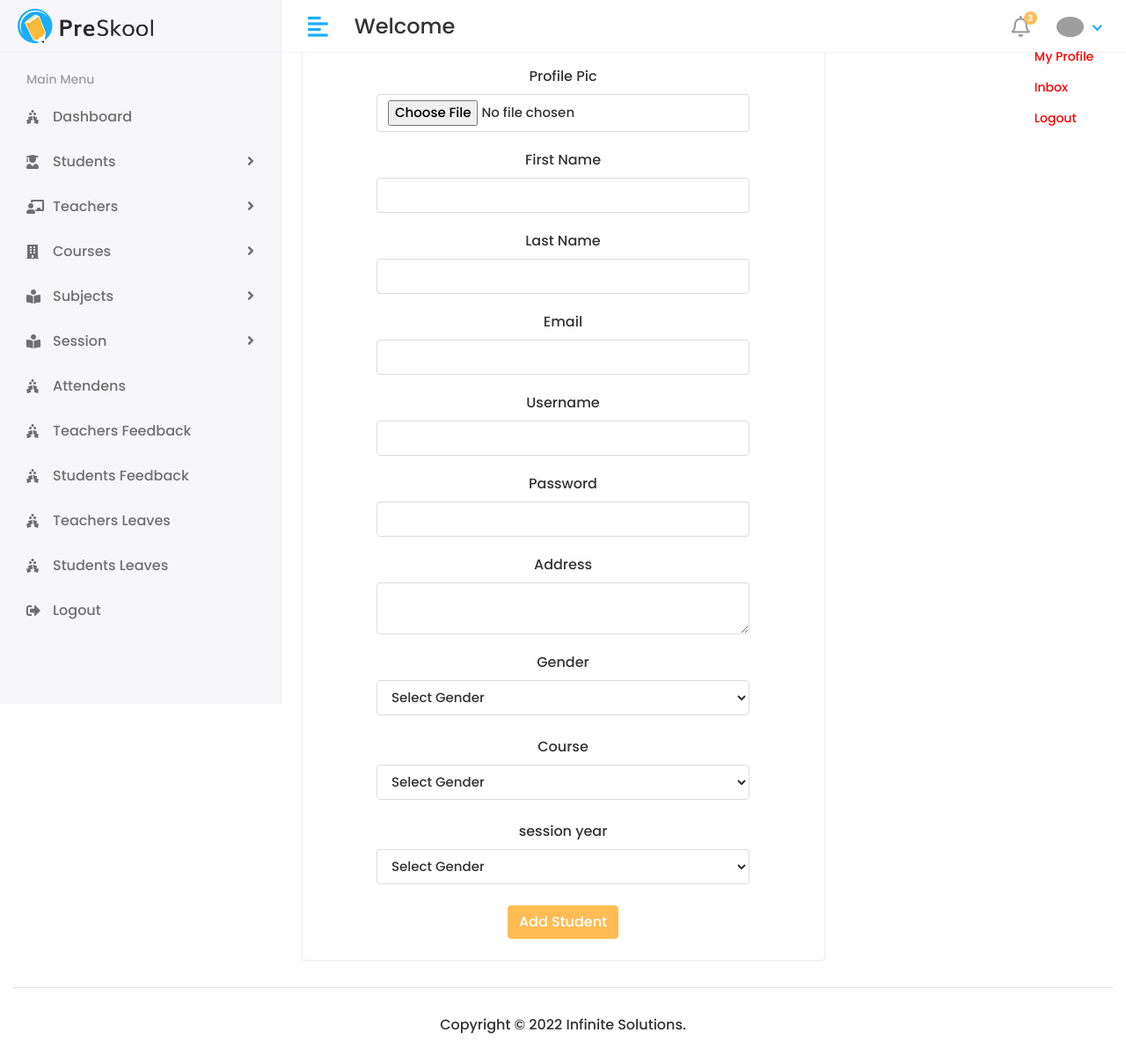
After one commit to raofaisalmaqbool/School_Management_System, a Django app: template templates/principal/add_student.html in a window 1280 px wide. The commit adds this page. Shown: the whole page at 88% size. Run offline with Django 3.2, Linux system fonts and the light colour scheme; the template is opened without the code that fills it, so the values that code supplies are empty; some libraries are stand-ins or nearby versions; grey boxes are pictures that could not be loaded.

Commit message:
Frontend setting of add student page

```diff
--- a/School_Management_System/principal_views.py
+++ b/School_Management_System/principal_views.py
@@ -2,6 +2,9 @@ from django.shortcuts import render, redirect
 from django.contrib.auth.decorators import login_required
 
 @login_required(login_url='/')
-
 def principal_home(request):
     return render(request, 'principal/principal_home.html')
+
+@login_required(login_url='/')
+def add_student(request):
+    return render(request,'principal/add_student.html')
--- a/School_Management_System/urls.py
+++ b/School_Management_System/urls.py
@@ -33,5 +33,9 @@ urlpatterns = [
     path('principal/principal_home/', principal_views.principal_home, name='principal_home'),  #principal home page
     path('profile/update', views.profile_update, name='profile_update'),
     #path('Profile/update',views.PROFILE_UPDATE,name='profile_update'),
+    #path('Hod/Student/Add',Hod_Views.ADD_STUDENT,name='add_student'),
+    path('principal/student/add',principal_views.add_student, name='add_student'),
+
+
 
 ] + static(settings.MEDIA_URL, document_root = settings.MEDIA_ROOT)
--- a/templates/includes/sidebar.html
+++ b/templates/includes/sidebar.html
@@ -6,16 +6,16 @@
             <li class="menu-title">
                <span>Main Menu</span>
             </li>
-            <li class="submenu active">
-                  <a href="holiday.html"><i class="fas fa-holly-berry"></i> <span>Dashboard</span></a>
+            <li>
+                  <a href="{% url 'principal_home' %}"><i class="fas fa-holly-berry"></i> <span>Dashboard</span></a>
             </li>
             <li class="submenu">
                <a href="#"><i class="fas fa-user-graduate"></i> <span> Students</span> <span class="menu-arrow"></span></a>
                <ul>
 
-                  <li><a href="student-details.html">Student View</a></li>
-                  <li><a href="add-student.html">Student Add</a></li>
-                  <li><a href="edit-student.html">Student Edit</a></li>
+                  <li><a href="{% url 'add_student' %}">Add Student</a></li>
+                  <li><a href="add-student.html">View Student</a></li>
+
                </ul>
             </li>
             <li class="submenu">
--- /dev/null
+++ b/templates/principal/add_student.html
@@ -0,0 +1,120 @@
+{% extends 'base.html' %}
+{% block content %}
+<center>
+
+<div class="col-sm-6">
+   <div class="card">
+      <div class="card-body">
+
+         <form method="post" action="#" enctype="multipart/form-data">
+            {% csrf_token %}
+            <div class="col-6">
+               <h5 class="form-title"><span>Add Student</span></h5>
+            </div>
+            {% if messages %}
+            {% for message in messages %}
+            {% if message.tags == 'error' %}
+            <div class="alert alert-warning alert-dismissible fade show" role="alert">
+               {{message}}
+               <button type="button" class="close" data-dismiss="alert" aria-label="Close">
+               <span aria-hidden="true">&times;</span>
+               </button>
+            </div>
+            {% endif %}
+            {% endfor %}
+            {% endif %}
+            {% if messages %}
+            {% for message in messages %}
+            {% if message.tags == 'success' %}
+            <div class="alert alert-warning alert-dismissible fade show" role="alert">
+               {{message}}
+               <button type="button" class="close" data-dismiss="alert" aria-label="Close">
+               <span aria-hidden="true">&times;</span>
+               </button>
+            </div>
+            {% endif %}
+            {% endfor %}
+            {% endif %}
+            <div class="col-sm-10">
+               <div class="form-group">
+                  <label>Profile Pic</label>
+                  <input type="file" class="form-control" name="profile_pic">
+               </div>
+            </div>
+            <div class="col-sm-10">
+               <div class="form-group">
+                  <label>First Name</label>
+                  <input type="text" class="form-control" name="first_name" >
+               </div>
+            </div>
+            <div class="col-sm-10">
+               <div class="form-group">
+                  <label>Last Name</label>
+                  <input type="text" class="form-control" name="last_name" >
+               </div>
+            </div>
+            <div class="col-sm-10">
+               <div class="form-group">
+                  <label>Email</label>
+                  <input type="text" class="form-control" name="email">
+               </div>
+            </div>
+            <div class="col-sm-10">
+               <div class="form-group">
+                  <label>Username</label>
+                  <input type="text" class="form-control" name="username">
+                     </div>
+                     </div>
+                     <div class="col-sm-10">
+                  <div class="form-group">
+                     <label>Password</label>
+                     <input type="password" class="form-control" name="password">
+                  </div>
+               </div>
+               <div class="col-sm-10">
+                  <div class="form-group">
+                     <label>Address</label>
+                     <textarea class="form-control" name="address" required></textarea>
+                  </div>
+               </div>
+
+               <div class="col-sm-10">
+                  <label>Gender</label>
+                  <select class="form-control" name="gender" required>
+                     <option>Select Gender</option>
+                     <option value="Female">Female</option>
+                     <option value="Male">Male</option>
+                     <option value="Others">Others</option>
+                  </select>
+               </div>
+               <br>
+               <div class="col-sm-10">
+                  <label>Course</label>
+                  <select class="form-control" name="course_id" required>
+                     <option>Select Gender</option>
+                     <option value="Female">Female</option>
+                     <option value="Male">Male</option>
+                     <option value="Others">Others</option>
+                  </select>
+               </div>
+               <br>
+               <div class="col-sm-10">
+                  <label>session year</label>
+                  <select class="form-control" name="session_year_id" required>
+                     <option>Select Gender</option>
+                     <option value="Female">Female</option>
+                     <option value="Male">Male</option>
+                     <option value="Others">Others</option>
+                  </select>
+               </div>
+               <br>
+               <div class="col-10">
+                  <button type="submit" class="btn btn-primary">Add Student</button>
+               </div>
+         </form>
+
+         </div>
+      </div>
+   </div>
+</center>
+{% endblock %}
```
Also changed, not shown: db.sqlite3.
